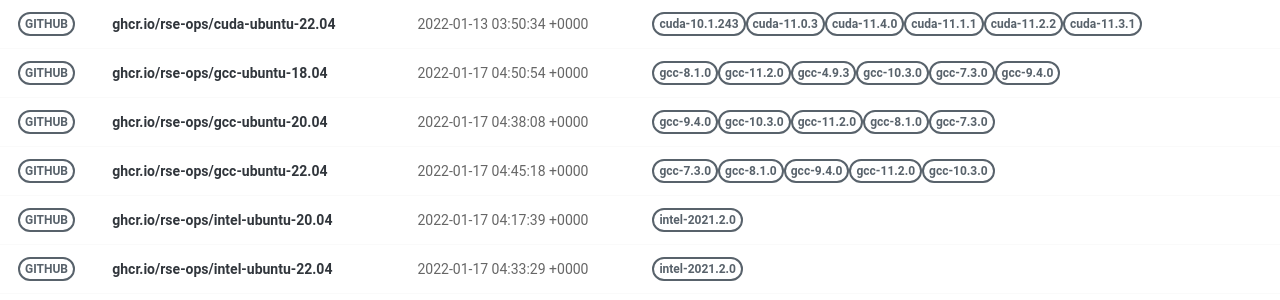
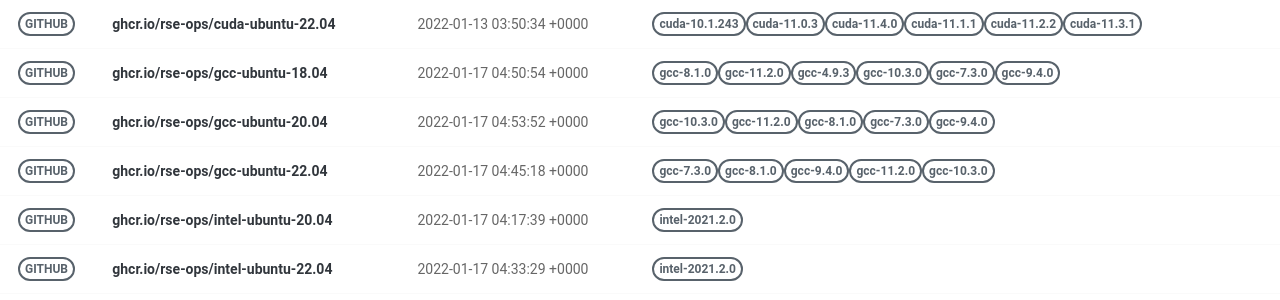
Before and after one commit to rse-ops/docker-images, a Jekyll site: the page built from pages/index.md, in a window 1280 px wide. Shown: the part 326-626 px from the top of the page. Built offline with Jekyll 4.4.1, drawn with Linux system fonts in a browser that asks for light colours; nearby versions of some CDN libraries.

Commit message:
Automated push to update library 2022-01-17

```diff
--- a/_library/ghcr.io-rse-ops-gcc-ubuntu-20.04.md
+++ b/_library/ghcr.io-rse-ops-gcc-ubuntu-20.04.md
@@ -1,14 +1,11 @@
 ---
 layout: container
 name: ghcr.io/rse-ops/gcc-ubuntu-20.04
-updated_at: 2022-01-17 04:38:08.213868
+updated_at: 2022-01-17 04:53:52.635874
 
 
 container_url: https://github.com/orgs/rse-ops/packages/container/package/gcc-ubuntu-20.04
 versions:
- - tag: gcc-9.4.0
-   dockerfile: https://github.com/rse-ops/docker-images/blob/main/ubuntu/gcc/Dockerfile
-   manifest: https://crane.ggcr.dev/manifest/ghcr.io/rse-ops/gcc-ubuntu-20.04:gcc-9.4.0
  - tag: gcc-10.3.0
    dockerfile: https://github.com/rse-ops/docker-images/blob/main/ubuntu/gcc/Dockerfile
    manifest: https://crane.ggcr.dev/manifest/ghcr.io/rse-ops/gcc-ubuntu-20.04:gcc-10.3.0
```
Also changed, not shown: other parts of _library/ghcr.io-rse-ops-gcc-ubuntu-20.04.md (+3 -0 lines).
